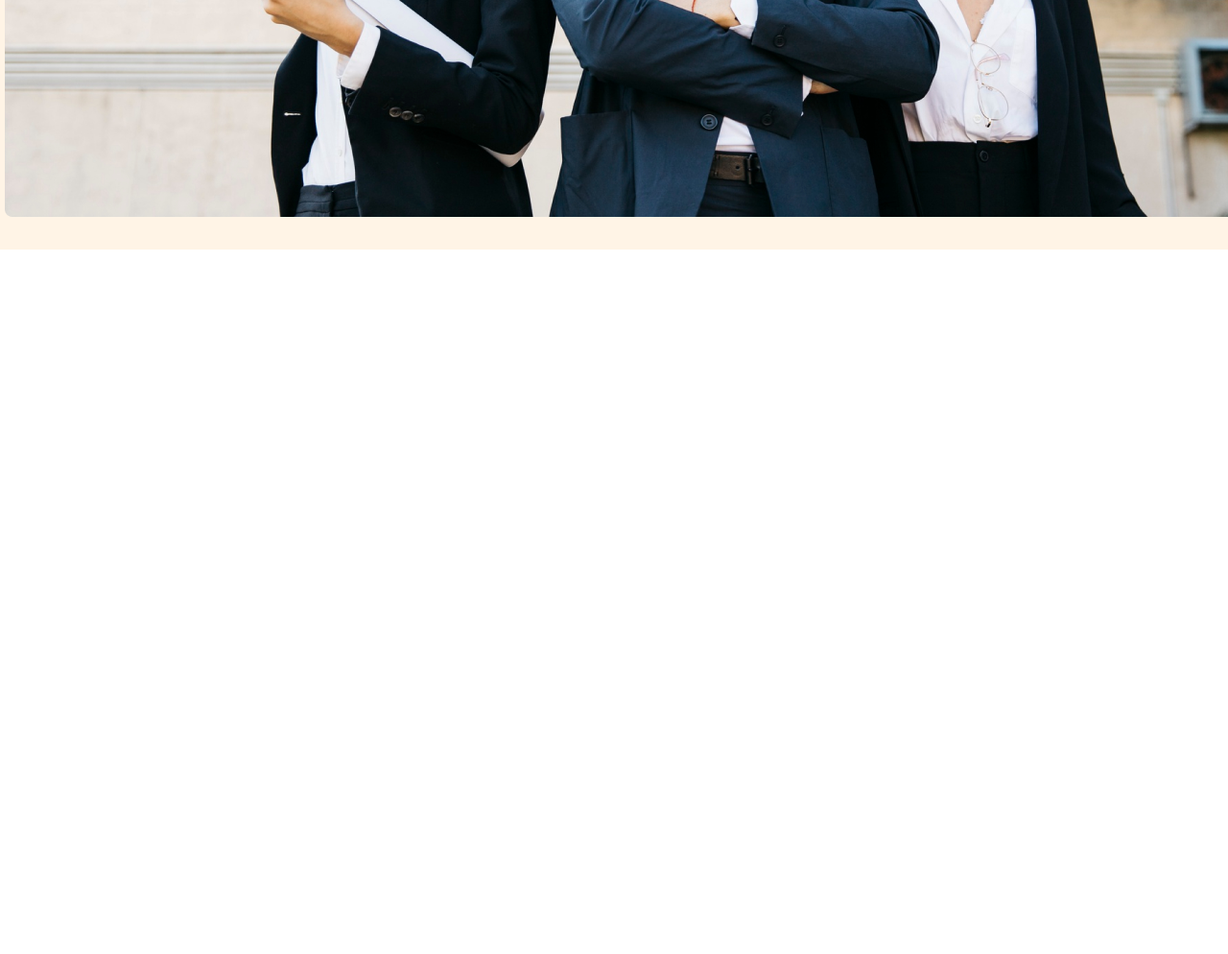
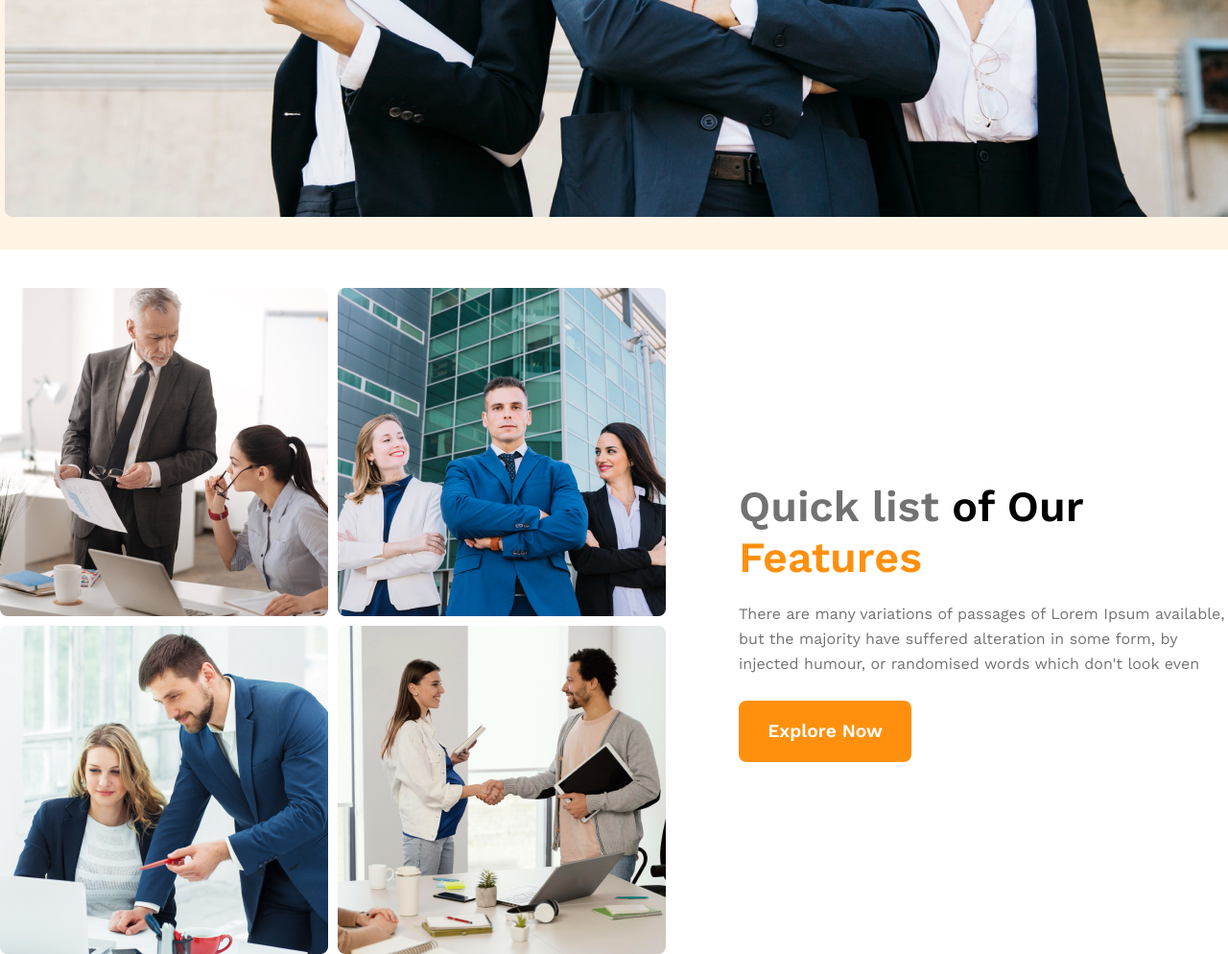
Before and after one commit to Naznin-ara/module9-G3-architect, a plain HTML site: page index.html in a window 1280 px wide. Shown: the part 919-1913 px from the top of the page at 96% size. Before the commit the page ends 1219 px from the top, so only its background shows below. Drawn offline with nearby package versions, Linux system fonts and the light colour scheme.

Commit message:
team section done

```diff
--- a/index.html
+++ b/index.html
@@ -28,10 +28,22 @@
     <div class="banner-img my">
         <img src="images/banner.png" alt="">
     </div>
-
 </div>
     </header>
     <main>
+        <div class="team-container">
+            <div class="image-gallery">
+                <img src="images/team1.png" alt="">
+                <img src="images/team2.png" alt="">
+                <img src="images/team3.png" alt="">
+                <img src="images/team4.png" alt="">
+            </div>
+            <div class="team-content">
+                <h3><span class="gray">Quick list</span> of Our <span class="orange">Features</span></h3>
+                <p class="para my">There are many variations of passages of Lorem Ipsum available, but the majority have suffered alteration in some form, by injected humour, or randomised words which don't look even</p>
+                <button class="btn">Explore Now</button>
+            </div>
+        </div>
 
     </main>
     <footer>
--- a/style.css
+++ b/style.css
@@ -92,6 +92,49 @@ text-align: center;
 }
 /* banner done */
 /* team section */
+.team-container{
+    display: flex;
+    width:100%;
+    /* margin:20px auto; */
+    gap:76px;
+    justify-content: center;
+    align-items: center;
+}
+.image-gallery{
+    display:grid;
+    grid-template-columns: repeat(2,1fr);
+    gap:10px;
+
+}
+.team-content{
+    max-width:537px;
+    height: auto;
+
+}
+.team-content h3{
+    font-size: 2.8rem;
+    font-weight: 600;
+    margin-bottom:20px;
+}
+.team-content p{
+    text-align: left;
+}
+
+
+
+
+
+
+
+
+
+
+
+
+
+
+
+
 
 
 /* resposive part */
@@ -101,7 +144,7 @@ text-align: center;
         width:100%;
     }
 
-    nav{
+    nav, .team-container{
         flex-direction:column;
         padding:30px 25px;
         /* width:100%; */
@@ -113,4 +156,18 @@ text-align: center;
     .banner-img img{
         width:100%;
     }
+    .image-gallery{
+        grid-template-columns:1fr ;
+    }
+    .team-content{
+        text-align: center;
+        margin-top: 20px;
+    }
+   .btn{
+    width:140px;
+    height:60px;
+    font-size: 1.1rem;
+    padding:10px 15px;
+   }
+
 }
```
